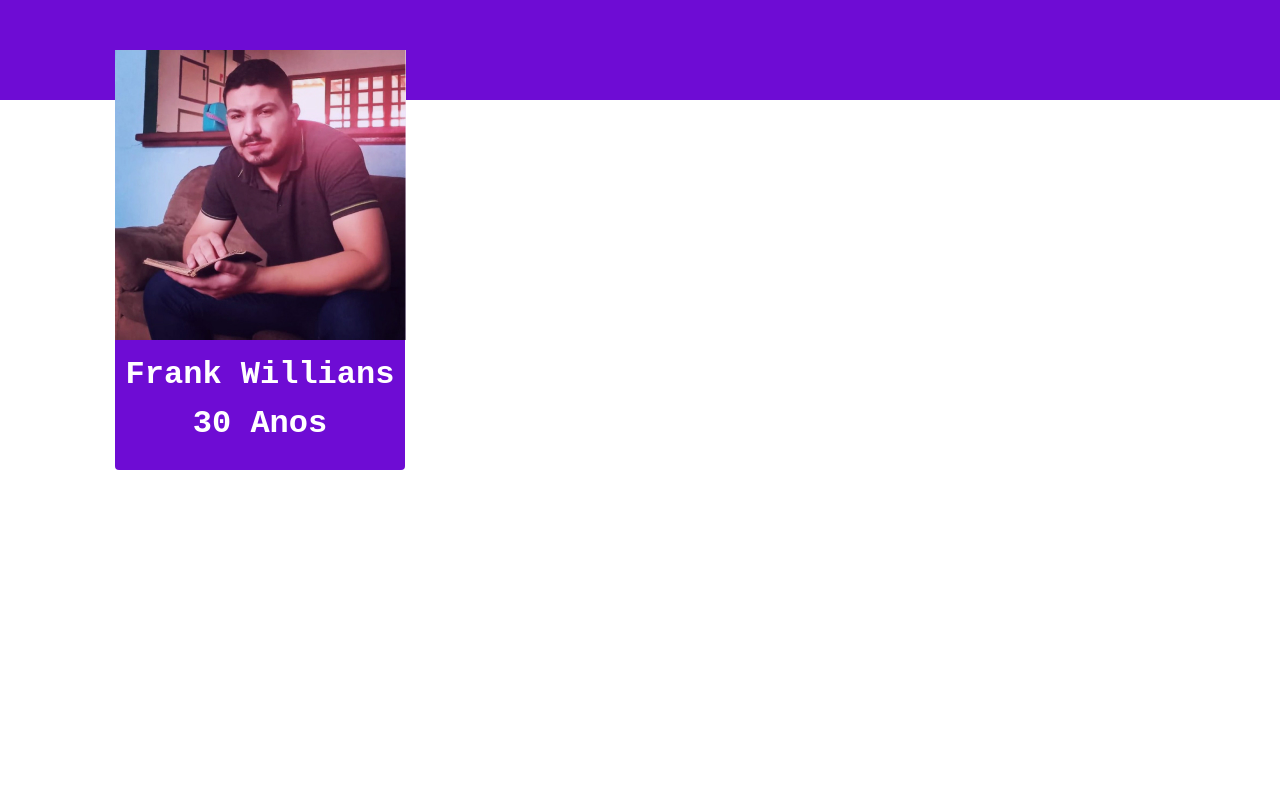
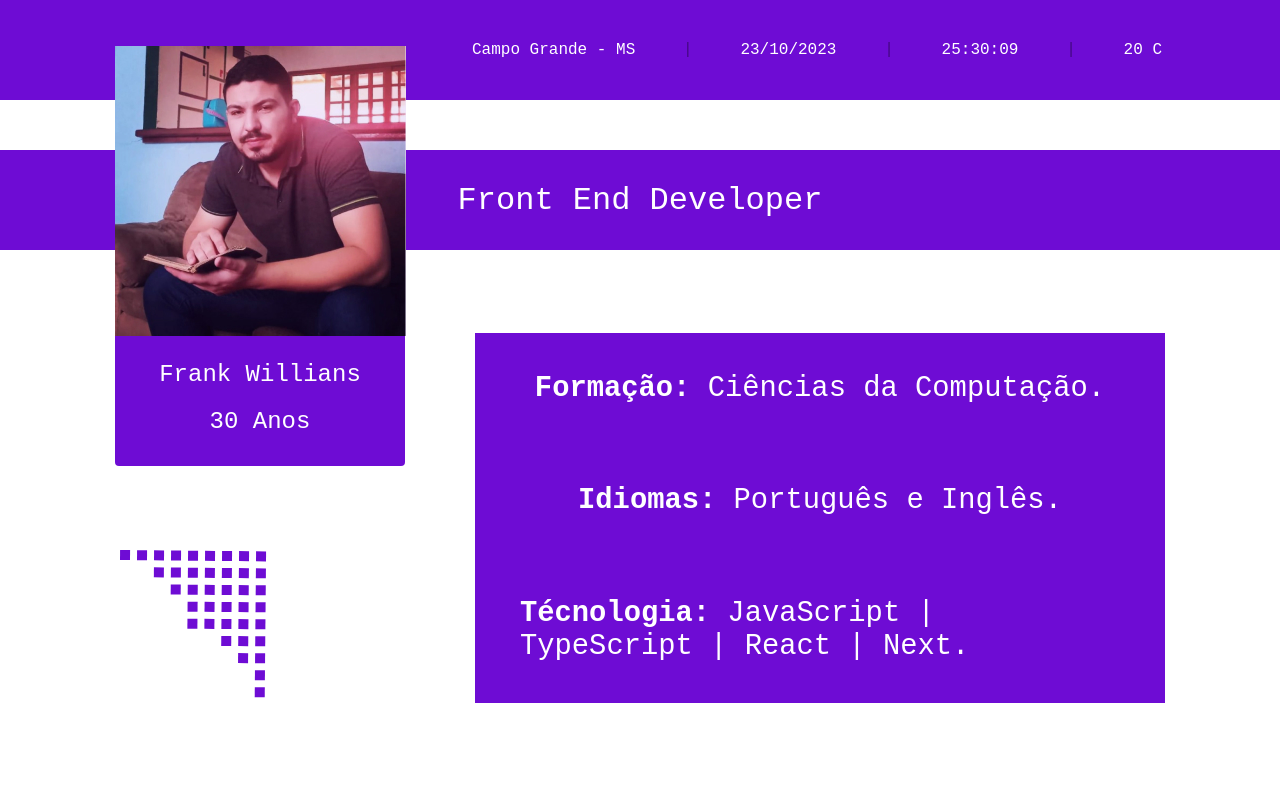
Before and after one commit to FrankWillians10/FrankWillians10.github.io, a website built with Vite: page index.html in a window 1280 px wide. Built offline with nearby package versions, Linux system fonts and the light colour scheme.

Commit message:
Primeiros Arquivos criados

```diff
--- a/index.html
+++ b/index.html
@@ -16,11 +16,28 @@
         <div class="cabecalho-grid">
           <div class="logo">
             <img class="logo-foto" src="/public/frank.jpg" alt="Frank Willians">
-          <p>Frank Willians</p>
-          <p>30 Anos</p>
+            <p class="logo-nome">Frank Willians</p>
+            <p class="logo-idade">30 Anos</p>
+          </div>
+          <div class="informacoes">
+            <p class="informacoes-cidade">Campo Grande - MS</p><span class="separador">|</span>
+            <span class="informacoes-data">23/10/2023</span><span class="separador">|</span>
+            <span class="informacoes-hora">25:30:09</span><span class="separador">|</span>
+            <span class="informacoes-clima">20 C</span>
           </div>
         </div>
       </header>
+      <section class="efeito-maquina">
+        <p class="efeito-texto">Front End Developer</p>
+      </section>
+      <section class="skills">
+        <img src="/public/poligonos.svg" alt="Poligonos">
+        <div class="skills-list">
+          <p><strong>Formação:</strong> Ciências da Computação.</p>
+          <p><strong>Idiomas:</strong> Português e Inglês.</p>
+          <p><strong>Técnologia:</strong> JavaScript | TypeScript | React | Next.</p>
+        </div>
+      </section>
     </main>
     <script type="module" src="/src/main.ts"></script>
   </body>
--- a/src/style.css
+++ b/src/style.css
@@ -1,5 +1,5 @@
 * {
-  margin: 0; padding: 0; box-sizing: border-box; list-style: none; text-decoration: none;
+  margin: 0; padding: 0; box-sizing: border-box; list-style: none; text-decoration: none; font-family: 'IBM Plex Mono', monospace;
 }
 
 #app {
@@ -9,7 +9,7 @@
 
 .cabecalho {
   height: 100px;
-  width: 100;
+  max-width: 100;
   background-color: #6E0CD4;
   display: flex;
   justify-content: center;
@@ -19,6 +19,7 @@
 .cabecalho-grid {
   height: 100%;
   width: 1050px;
+  display: flex;
 }
 
 
@@ -27,15 +28,76 @@
   height: 420px;
   background-color: #6E0CD4;
   position: absolute;
-  top: 50px;
+  top: 46px;
   border-radius: 4px;
 }
 
-.logo p {
+.logo-nome, .logo-idade {
   color: #ffffff;
+  font-size: 1.5rem;
+  font-family: 'IBM Plex Mono', monospace;
+  text-align: center;
+  margin-top: 20px;
+}
+
+.informacoes {
+  height: 100%;
+  width: 690px;
+  margin-left: 357px;
+  display: flex;
+  align-items: center;
+  justify-content: space-between;
+}
+
+.informacoes-cidade, .informacoes-data, .informacoes-hora, .informacoes-clima {
+  color: #ffffff;
+  font-size: 16px;
+}
+
+.separador {
+  color:#440983
+}
+
+.efeito-maquina {
+  height: 100px;
+  max-width: 100%;
+  background-color: #6E0CD4;
+  display: flex;
+  justify-content: center;
+  align-items: center;
+  margin-top: 50px;
+}
+
+.efeito-texto {
+  color:#ffffff;
   font-size: 2rem;
-  font-family: 'IBM Plex Mono', monospace;
-  font-weight: 600;
-  text-align: center;
-  margin-top: 12px;
 }
+
+.skills {
+  height: 535px;
+  max-width: 100%;
+  display: grid;
+  grid-template-columns: 475px auto;
+}
+
+.skills img {
+ margin-top: 300px;
+ margin-left: 120px;
+}
+
+.skills-list {
+  height: 370px;
+  width: 690px;
+  background-color: #6E0CD4;
+  align-self: center;
+  display: flex;
+  flex-direction: column;
+  align-items: center;
+  justify-content: space-around;
+}
+
+.skills-list p {
+  color: #ffffff;
+  font-size: 1.8rem;
+  max-width: 600px;
+}
```
Also changed, not shown: public/poligonos.svg (added). Lines whose indentation alone changed are shown as unchanged.
